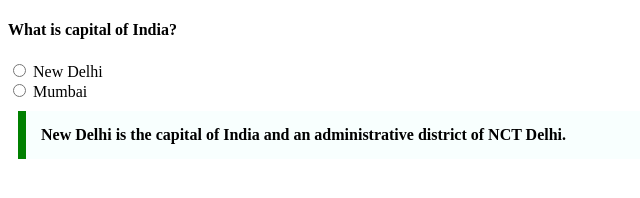
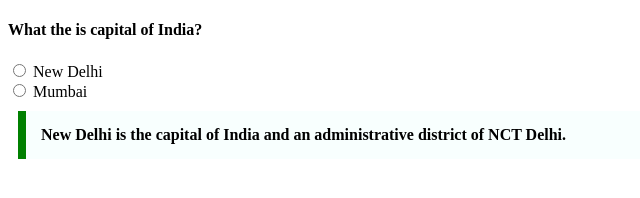
Before and after one commit to acciojob/trivia-prathameshkarbele, a website: page main.html in a window 1280 px wide. Shown: the full height of the page, 0-640 px from the left. Drawn offline with Linux system fonts and the light colour scheme.

Commit message:
Update main.html

```diff
--- a/main.html
+++ b/main.html
@@ -10,7 +10,7 @@
 	<!-- the entire body must be written by student -->
 	<div>
 		<h4>
-			What is capital of India?
+			What the is capital of India?
 		</h4>
 		<form action="">
 			<input type="radio" name="state" value="new Delhi">
```
